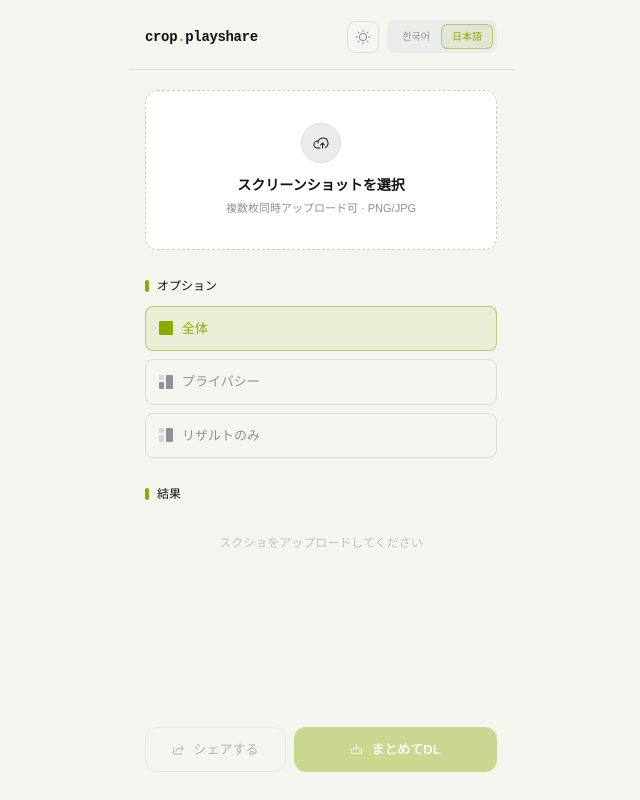
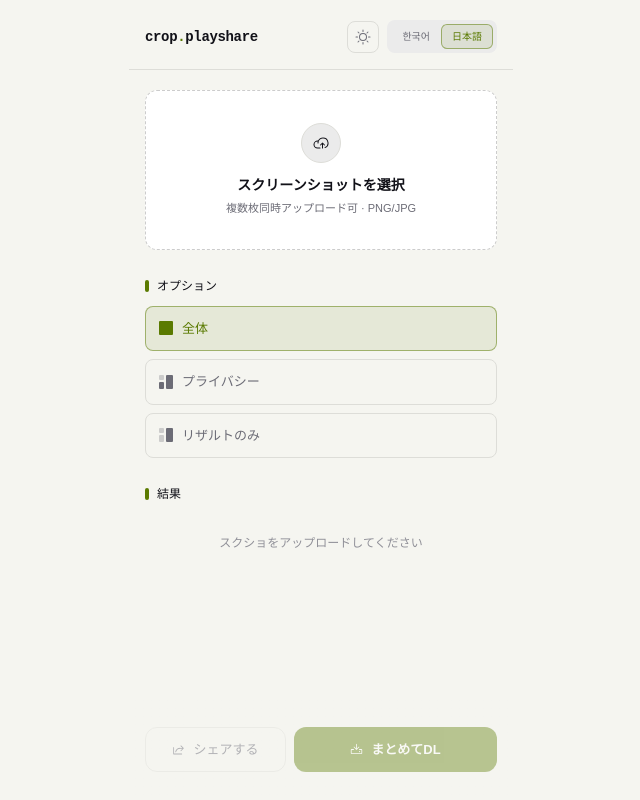
Before and after one commit to yooshnn/cupya.me, a React (Vite) app in the folder apps/crop-playshare/: page / in a window 1280 px wide. Shown: the whole page, without its empty margins (319-959 px from the left). Built offline with nearby package versions, Linux system fonts and the light colour scheme; a web font is replaced by a local one.

Commit message:
fix(style): improve text token contrast for a11y

```diff
--- a/apps/crop-playshare/src/main.css
+++ b/apps/crop-playshare/src/main.css
@@ -28,9 +28,9 @@
   --line:      #2e2e3a;
   --line-em:   #3a3a48;
   --label:     #f0f0f2;
-  --label-n:   #9090a0;
-  --label-a:   #55556a;
-  --label-d:   #35353f;
+  --label-n:   #bfbfcf;
+  --label-a:   #9494a6;
+  --label-d:   #7c7c8b;
   --primary:   #d8f050;
   --pri-text:  #1a1f08;
   --danger:    #f05050;
@@ -44,9 +44,9 @@
   --line-em:   #cccccc;
   --label:     #111118;
   --label-n:   #505060;
-  --label-a:   #909098;
-  --label-d:   #c0c0c8;
-  --primary:   #8aab00;
+  --label-a:   #6c6c76;
+  --label-d:   #909098;
+  --primary:   #5a7a00;
   --pri-text:  #ffffff;
   --danger:    #d03030;
 }
```
